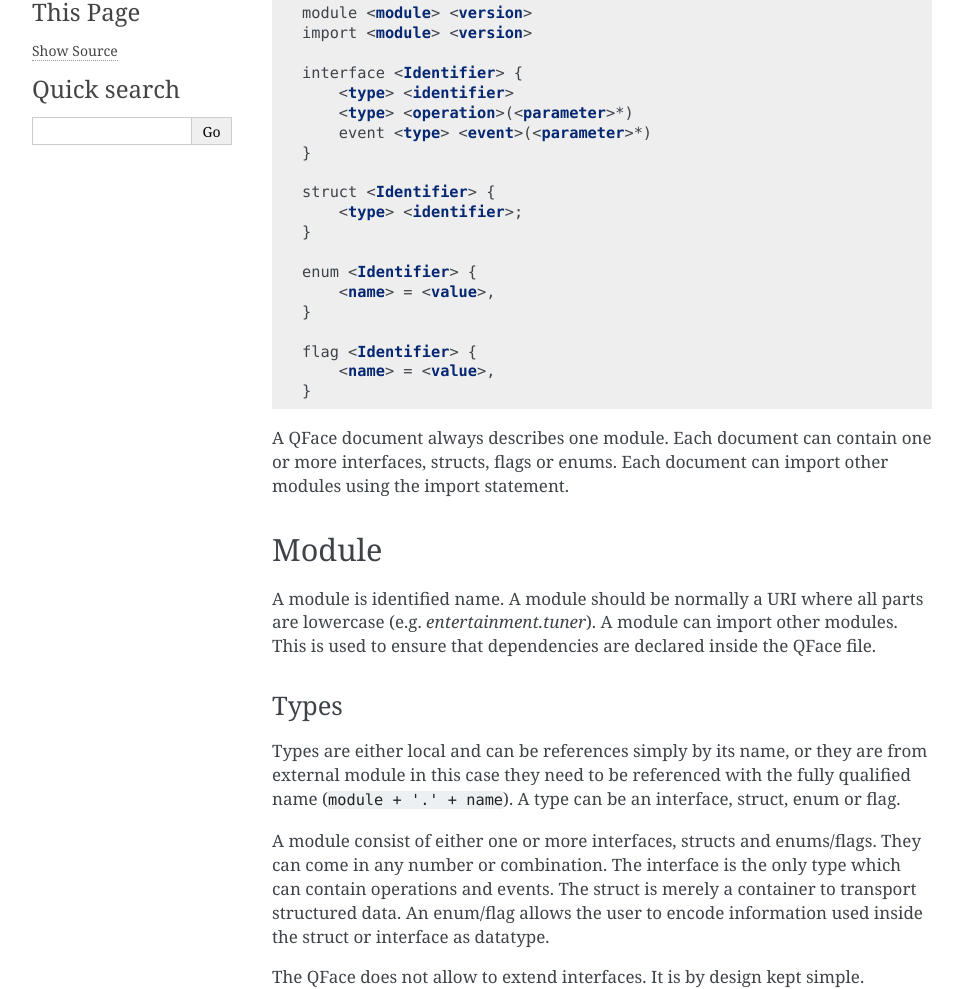
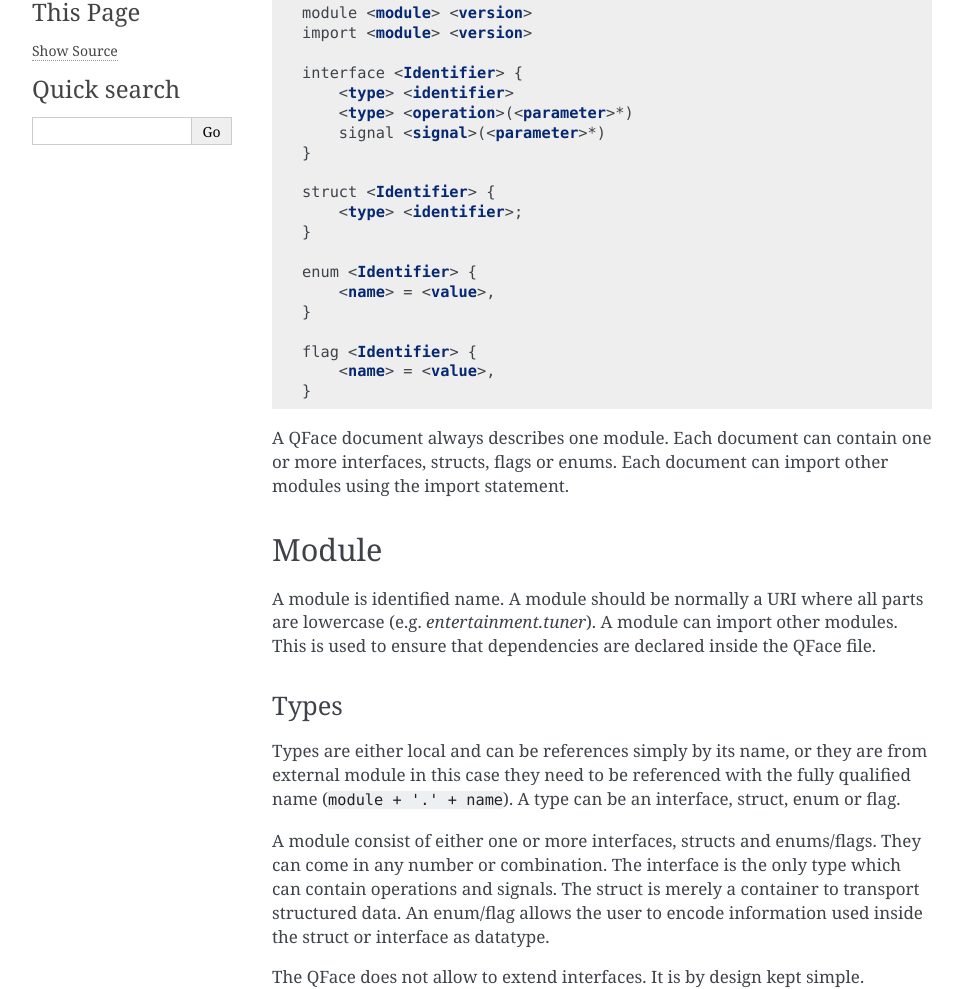
Before and after one commit to Pelagicore/qface, a Sphinx documentation site: the page built from docs/grammar.rst, in a window 1280 px wide and 1400 px high. Shown: the part 194-1183 px from the top of the window, without its empty margins (148-1111 px from the left). Built offline with Sphinx 7.4.7, drawn with Linux system fonts in a browser that asks for light colours; some of the changed text lies outside the part shown.

Commit message:
Updated documentation to replace event with signal.

```diff
--- a/docs/grammar.rst
+++ b/docs/grammar.rst
@@ -12,7 +12,7 @@ QFace (Qt interface language) is an IDL to define an interface. In general it is
     interface <Identifier> {
         <type> <identifier>
         <type> <operation>(<parameter>*)
-        event <type> <event>(<parameter>*)
+        signal <signal>(<parameter>*)
     }
 
     struct <Identifier> {
@@ -40,7 +40,7 @@ Types
 
 Types are either local and can be references simply by its name, or they are from external module in this case they need to be referenced with the fully qualified name (``module + '.' + name``). A type can be an interface, struct, enum or flag.
 
-A module consist of either one or more interfaces, structs and enums/flags. They can come in any number or combination. The interface is the only type which can contain operations and events. The struct is merely a container to transport structured data. An enum/flag allows the user to encode information used inside the struct or interface as datatype.
+A module consist of either one or more interfaces, structs and enums/flags. They can come in any number or combination. The interface is the only type which can contain operations and signals. The struct is merely a container to transport structured data. An enum/flag allows the user to encode information used inside the struct or interface as datatype.
 
 The QFace does not allow to extend interfaces. It is by design kept simple.
 
@@ -108,7 +108,7 @@ Below is an example of a QFace file.
 Tags / Annotations
 ==================
 
-Tags allows an interface author to extend the existing grammar with additional meta information, called tags, aka annotations. One or several annotations can stand in from of a module, interface, struct or enum. They are also allowed before an operation, property or event. Everywhere where a documentation comment is allowed you can also add annotations.
+Tags allows an interface author to extend the existing grammar with additional meta information, called tags, aka annotations. One or several annotations can stand in from of a module, interface, struct or enum. They are also allowed before an operation, property or signal. Everywhere where a documentation comment is allowed you can also add annotations.
 
 An annotation looks like this::
 
--- a/docs/qtcpp.rst
+++ b/docs/qtcpp.rst
@@ -21,7 +21,7 @@ For example an QFace document like this
         Status status;
         void increaseTemperature(real step);
         void decreaseTemperature(real step);
-        event void error(string message);
+        signal error(string message);
     }
 
     enum Status {
```
Also changed, not shown: README.md (+1 -1 lines), USAGE.md (+1 -1 lines).
